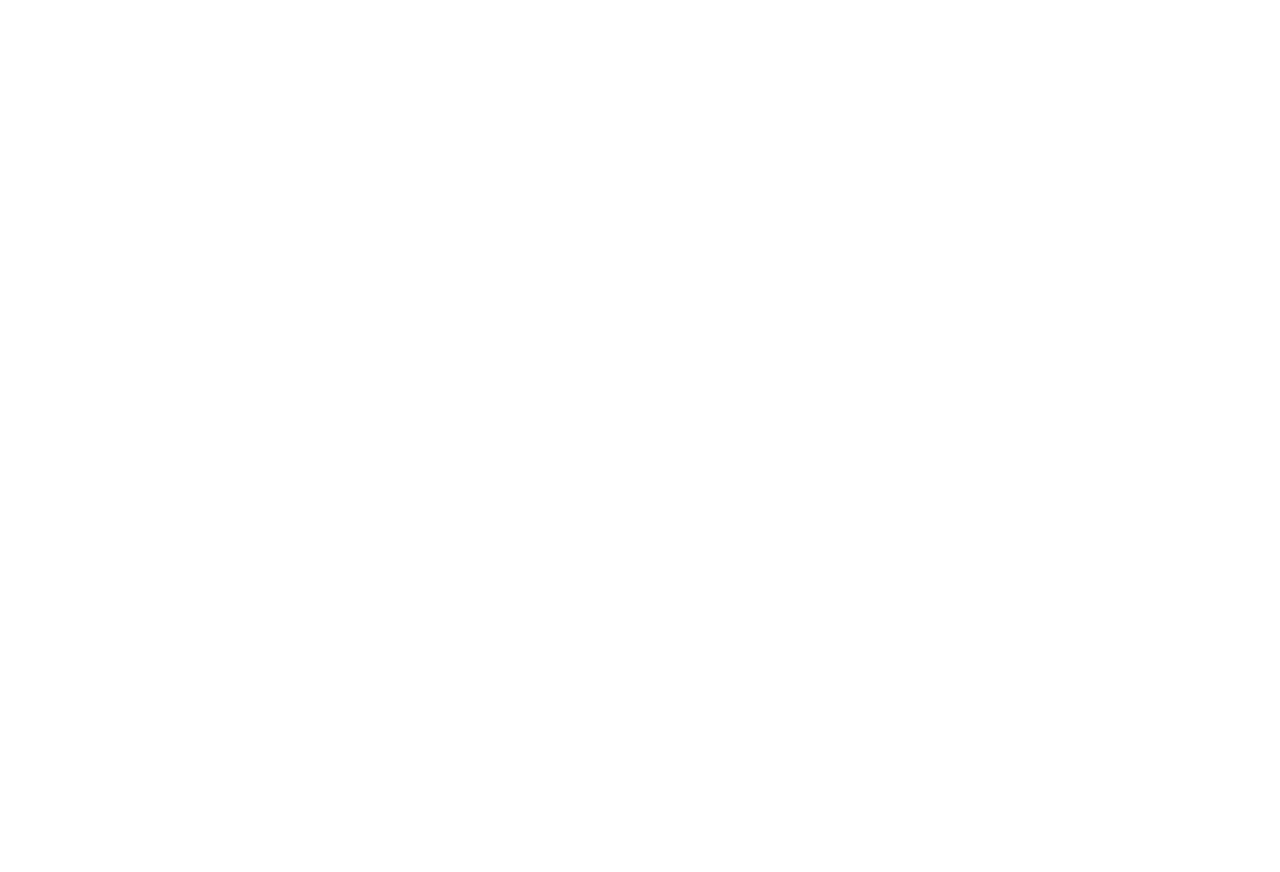
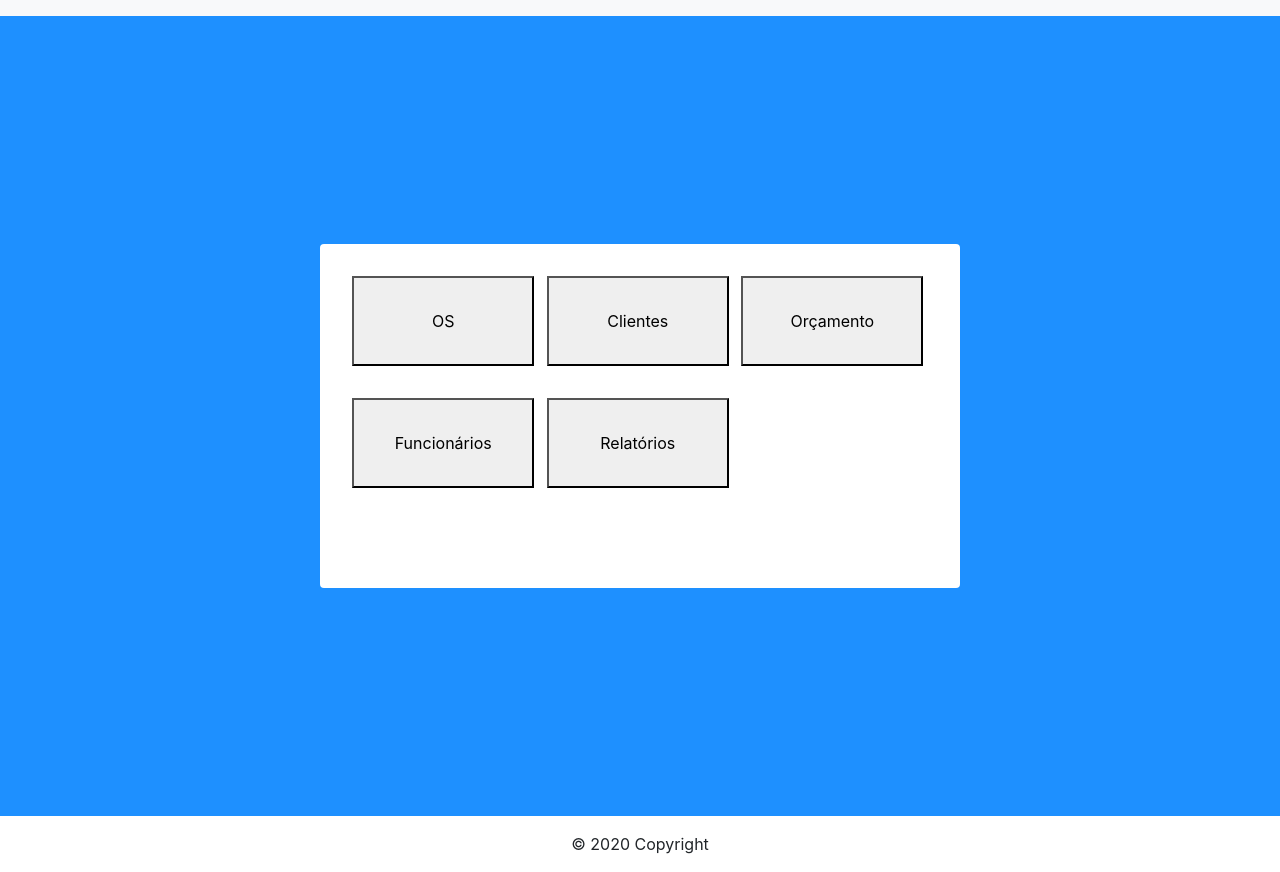
Before and after one commit to FelipeSchutzMartins/Fixing-Solutions, a Vue app in the folder WebContent/: page /home in a window 1280 px wide. Before the commit the page ends 800 px from the top, so only its background shows below. Built offline with nearby package versions, Linux system fonts and the light colour scheme.

Commit message:
Tela home - esqueleto

```diff
--- /dev/null
+++ b/WebContent/components/Footer.vue
@@ -0,0 +1,16 @@
+<template>
+  <footer class="page-footer font-small blue py-0">
+    <div class="footer-copyright text-center py-3">© 2020 Copyright
+    </div>
+  </footer>
+</template>
+
+<script>
+export default {
+  name: "Footer"
+}
+</script>
+
+<style scoped>
+
+</style>
--- /dev/null
+++ b/WebContent/components/Header.vue
@@ -0,0 +1,15 @@
+<template>
+  <nav class="navbar navbar-light bg-light">
+
+  </nav>
+</template>
+
+<script>
+export default {
+  name: "Header"
+}
+</script>
+
+<style scoped>
+
+</style>
--- /dev/null
+++ b/WebContent/components/Home.vue
@@ -0,0 +1,38 @@
+<template>
+  <div>
+    <Header></Header>
+    <div style="background: dodgerblue;height: 100vh;" class="d-flex justify-content-center">
+      <div style="background-color: white;height: 43%;width: 50%;display: block;" class="align-self-center rounded">
+        <div style="margin-left: 5%;margin-top: 5%;display: block;">
+          <button style="width: 30%;height:90px;">OS</button>
+          <button style="width: 30%;height:90px;margin-left: 2%;">Clientes</button>
+          <button style="width: 30%;height:90px;margin-left: 2%;">Orçamento</button>
+        </div>
+        <div style="margin-left: 5%;margin-top: 5%;display: block;">
+          <button style="width: 30%;height:90px;">Funcionários</button>
+          <button style="width: 30%;margin-left: 2%;height:90px;">Relatórios</button>
+        </div>
+      </div>
+    </div>
+    <Footer></Footer>
+  </div>
+</template>
+
+<script>
+import Header from "./Header";
+import Footer from "./Footer";
+
+export default {
+  name: "Home",
+  components:{
+    Header,
+    Footer
+  },
+  props: {
+    user:null
+  },
+  mounted() {
+    // alert(this.user)
+  }
+}
+</script>
--- a/WebContent/components/Login.vue
+++ b/WebContent/components/Login.vue
@@ -1,5 +1,6 @@
 <template>
   <div style="background: dodgerblue;height: 100vh;" class="d-flex justify-content-center">
+<!--    <div style="height: 100vh;" :style="{backgroundImage: 'url('+require('../assets/backgroundImage.jpg')+')'}" class="d-flex justify-content-center">-->
     <div class="card align-self-center rounded" style="width: 400px;">
       <form class="col-12">
         <div class="card-body">
@@ -11,7 +12,7 @@
           <input v-model="senha" :type="'password'" class="form-control">
         </div>
         <div class="card-body">
-          <button @click="$router.push({ name:'criarConta'})" class="btn btn-primary">Criar Conta</button><button @click="fazerLogin()" class="btn btn-success float-right">Login</button>
+          <button @click="$router.push({ name:'criarConta'})" class="btn btn-primary">Criar Conta</button><button @click="fazerLogin()" type="button" class="btn btn-success float-right">Login</button>
         </div>
       </form>
     </div>
@@ -32,7 +33,7 @@
       methods: {
         fazerLogin: function () {
 
-          var ref = this
+          var ref = this;
 
           $.ajax({
             method: "POST",
@@ -41,7 +42,9 @@
             dataType: 'json',
             data: JSON.stringify({email:ref.email,senha:ref.senha}),
             success: function (result) {
-              alert("Logado com sucesso!")
+
+              ref.$router.push({ name:'home',params: { user: 'someValue' }})
+
             },
             error: function (result){
 
--- a/WebContent/router/index.js
+++ b/WebContent/router/index.js
@@ -2,6 +2,7 @@
 import VueRouter from "vue-router";
 import CriarConta from "../components/CriarConta";
 import Login from "../components/Login";
+import Home from "../components/Home";
 
 Vue.use(VueRouter);
 const router = new VueRouter({
@@ -9,7 +10,8 @@
     base: process.env.BASE_URL,
     routes: [
         { path: '', name: 'login', component: Login  },
-        { path: '/CriarConta', name: 'criarConta', component: CriarConta  }
+        { path: '/CriarConta', name: 'criarConta', component: CriarConta  },
+        { path: '/home', name: 'home', component: Home, props: true }
     ]
 });
 export default router
```
Also changed, not shown: WebContent/assets/backgroundImage.jpg (added), 2 other files (tests, documents, lock files or other folders).
